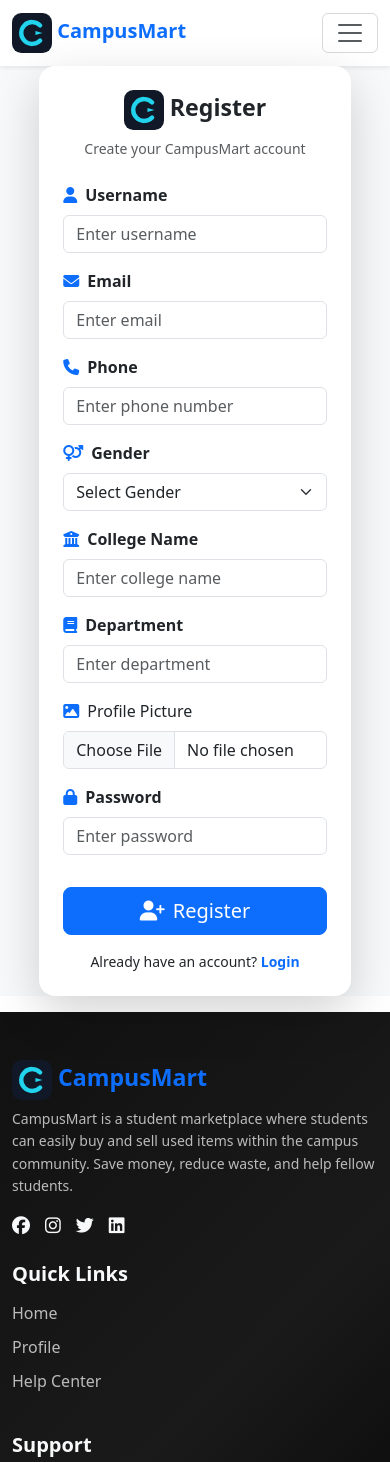
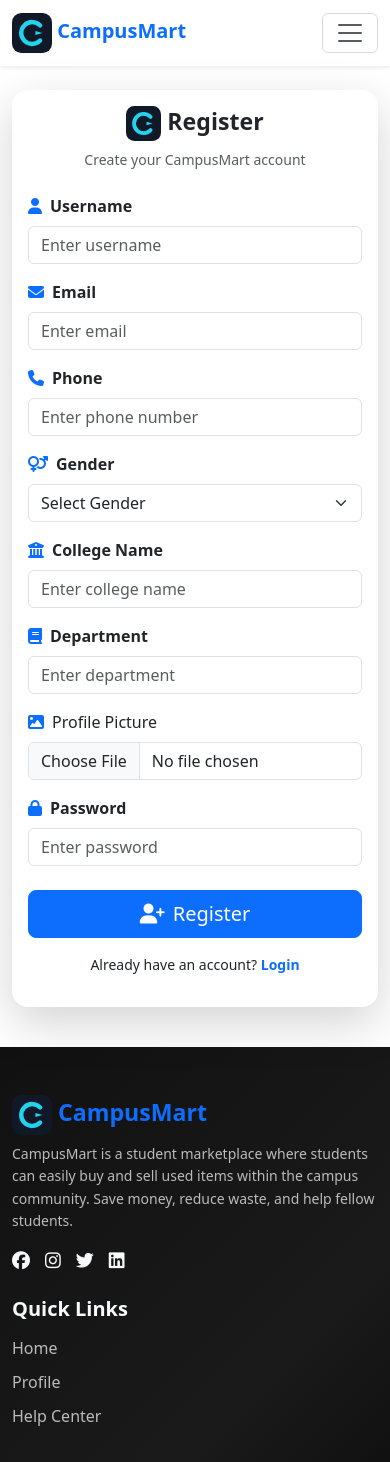
Before and after one commit to Shivam16a/CampusMarketplace, a React (Vite) app in the folder client/: page /register in a window 390 px wide. Shown: the top 1462 px of the page. Built offline with nearby package versions, Linux system fonts and the light colour scheme.

Commit message:
making register page responsive

```diff
--- a/client/src/pages/Register.jsx
+++ b/client/src/pages/Register.jsx
@@ -54,25 +54,27 @@ const Register = () => {
   };
 
   return (
-    <div className="container-fluid min-vh-100 d-flex align-items-center justify-content-center bg-light">
-      <div className="row w-100">
-        <div className="col-11 col-sm-10 col-md-8 col-lg-6 mx-auto">
+    <div className="container py-4 py-md-5">
+      <div className="row justify-content-center">
+        <div className="col-12 col-sm-11 col-md-10 col-lg-8 col-xl-6">
           <div className="card shadow-lg border-0 rounded-4">
-            <div className="card-body p-4 p-md-5">
+            <div className="card-body p-3 p-sm-4 p-md-5">
 
               {/* Title */}
               <div className="text-center mb-4">
-                <h3 className="fw-bold"><img src="/vite.svg" width={40} alt="logo" /> Register</h3>
+                <h3 className="fw-bold">
+                  <img src="/vite.svg" width={35} alt="logo" /> Register
+                </h3>
                 <p className="text-muted small">
                   Create your CampusMart account
                 </p>
               </div>
 
               <form onSubmit={handleSubmit}>
-                <div className="row">
+                <div className="row g-3">
 
                   {/* Username */}
-                  <div className="col-md-6 mb-3">
+                  <div className="col-12 col-md-6">
                     <label className="form-label fw-semibold">
                       <i className="fa fa-user me-2 text-primary"></i>
                       Username
@@ -82,14 +84,13 @@ const Register = () => {
                       name="username"
                       className="form-control"
                       placeholder="Enter username"
-                      autoComplete="off"
                       onChange={handleChange}
                       required
                     />
                   </div>
 
                   {/* Email */}
-                  <div className="col-md-6 mb-3">
+                  <div className="col-12 col-md-6">
                     <label className="form-label fw-semibold">
                       <i className="fa fa-envelope me-2 text-primary"></i>
                       Email
@@ -99,14 +100,13 @@ const Register = () => {
                       name="email"
                       className="form-control"
                       placeholder="Enter email"
-                      autoComplete="off"
                       onChange={handleChange}
                       required
                     />
                   </div>
 
                   {/* Phone */}
-                  <div className="col-md-6 mb-3">
+                  <div className="col-12 col-md-6">
                     <label className="form-label fw-semibold">
                       <i className="fa fa-phone me-2 text-primary"></i>
                       Phone
@@ -116,14 +116,13 @@ const Register = () => {
                       name="phone"
                       className="form-control"
                       placeholder="Enter phone number"
-                      autoComplete="off"
                       onChange={handleChange}
                       required
                     />
                   </div>
 
                   {/* Gender */}
-                  <div className="col-md-6 mb-3">
+                  <div className="col-12 col-md-6">
                     <label className="form-label fw-semibold">
                       <i className="fa fa-venus-mars me-2 text-primary"></i>
                       Gender
@@ -135,14 +134,14 @@ const Register = () => {
                       required
                     >
                       <option value="">Select Gender</option>
-                      <option value="Male">Male</option>
-                      <option value="Female">Female</option>
-                      <option value="Other">Other</option>
+                      <option>Male</option>
+                      <option>Female</option>
+                      <option>Other</option>
                     </select>
                   </div>
 
-                  {/* College Name */}
-                  <div className="col-md-6 mb-3">
+                  {/* College */}
+                  <div className="col-12 col-md-6">
                     <label className="form-label fw-semibold">
                       <i className="fa fa-university me-2 text-primary"></i>
                       College Name
@@ -152,14 +151,13 @@ const Register = () => {
                       name="collagename"
                       className="form-control"
                       placeholder="Enter college name"
-                      autoComplete="off"
                       onChange={handleChange}
                       required
                     />
                   </div>
 
                   {/* Department */}
-                  <div className="col-md-6 mb-3">
+                  <div className="col-12 col-md-6">
                     <label className="form-label fw-semibold">
                       <i className="fa fa-book me-2 text-primary"></i>
                       Department
@@ -169,14 +167,13 @@ const Register = () => {
                       name="department"
                       className="form-control"
                       placeholder="Enter department"
-                      autoComplete="off"
                       onChange={handleChange}
                       required
                     />
                   </div>
 
                   {/* Profile Picture */}
-                  <div className="mb-3">
+                  <div className="col-12">
                     <label className="form-label">
                       <i className="fas fa-image me-2 text-primary"></i>
                       Profile Picture
@@ -189,7 +186,7 @@ const Register = () => {
                   </div>
 
                   {/* Password */}
-                  <div className="col-12 mb-3">
+                  <div className="col-12">
                     <label className="form-label fw-semibold">
                       <i className="fa fa-lock me-2 text-primary"></i>
                       Password
@@ -199,7 +196,6 @@ const Register = () => {
                       name="password"
                       className="form-control"
                       placeholder="Enter password"
-                      autoComplete="off"
                       onChange={handleChange}
                       required
                     />
@@ -207,17 +203,17 @@ const Register = () => {
 
                 </div>
 
-                {/* Register Button */}
-                <div className="d-grid mt-3">
-                  <button type="submit" className="btn btn-primary btn-lg">
+                {/* Button */}
+                <div className="d-grid mt-4">
+                  <button className="btn btn-primary btn-lg">
                     <i className="fa fa-user-plus me-2"></i>
                     Register
                   </button>
                 </div>
 
-                {/* Login Link */}
+                {/* Login */}
                 <div className="text-center mt-3">
-                  <p className="small mb-0">
+                  <p className="small">
                     Already have an account?{" "}
                     <Link to="/login" className="fw-semibold text-decoration-none">
                       Login
```
